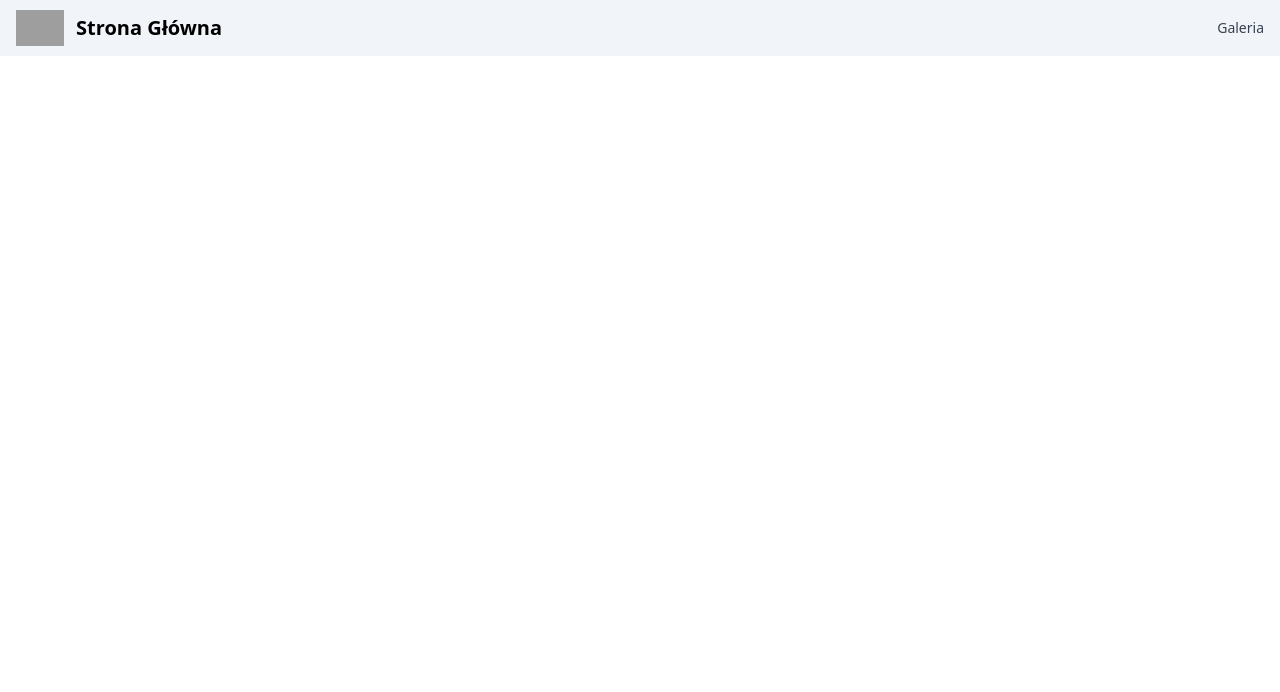
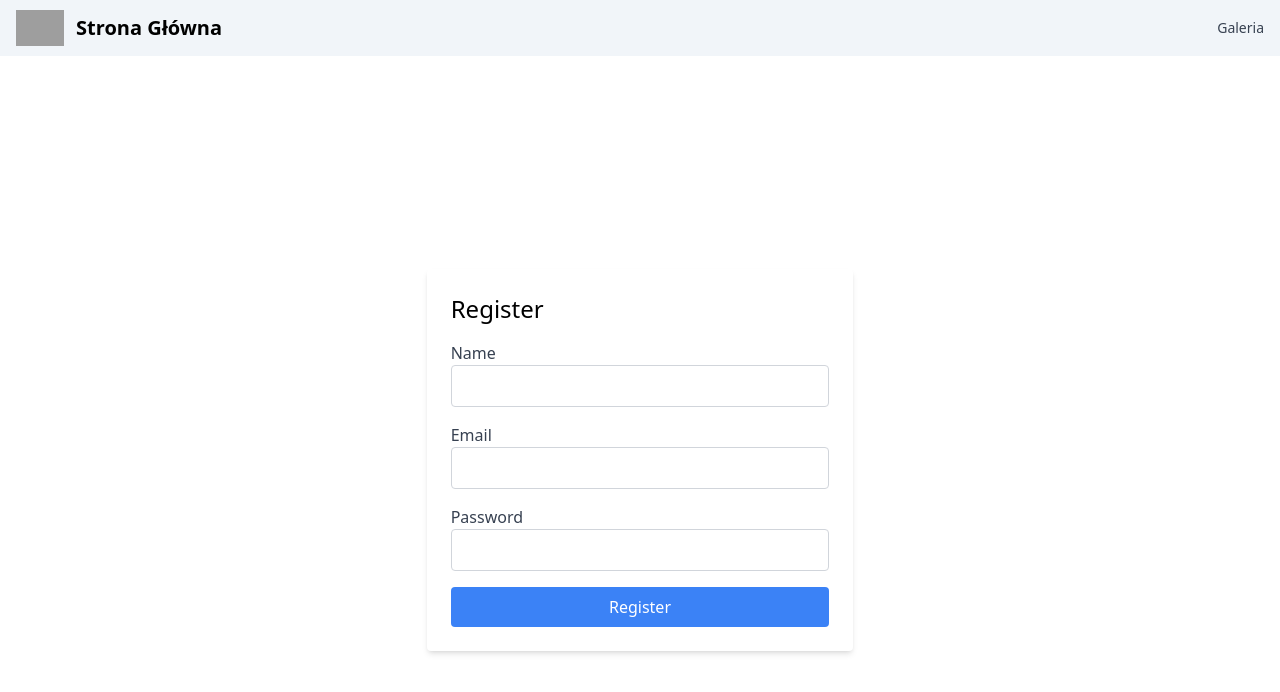
Before and after one commit to KrzysztofLight/KuchnieSwiataBlog, a React (Create React App) app: page /register in a window 1280 px wide. Shown: the top 692 px of the page. Built offline with nearby package versions, Linux system fonts and the light colour scheme; grey boxes are pictures that could not be loaded.

Commit message:
Implement user registration feature with backend integration and add necessary dependencies

```diff
--- a/package.json
+++ b/package.json
@@ -3,9 +3,12 @@
   "version": "0.1.0",
   "private": true,
   "dependencies": {
+    "@tanstack/react-query": "^5.61.3",
     "@testing-library/jest-dom": "^5.17.0",
     "@testing-library/react": "^13.4.0",
     "@testing-library/user-event": "^13.5.0",
+    "bcrypt": "^5.1.1",
+    "cors": "^2.8.5",
     "flowbite-react": "^0.10.2",
     "react": "^18.3.1",
     "react-dom": "^18.3.1",
--- a/src/App.js
+++ b/src/App.js
@@ -1,22 +1,24 @@
 import React from 'react';
 import { BrowserRouter as Router, Route, Routes } from 'react-router-dom';
-import Home from './components/Home';
-/*import Zadanie3 from './components/Zadanie3';
-import Zadanie4 from './components/Zadanie4';
-import Zadanie5 from './components/Zadanie5';
-import Zadanie6 from './components/Zadanie6';
-import Zadanie7 from './components/Zadanie7';
-import Zadanie8 from './components/Zadanie8';
-import Zadanie9 from './components/Zadanie9';*/
-import NavigationBar from './components/Navbar';
+import { QueryClient, QueryClientProvider } from '@tanstack/react-query';
+import MainSite from './components/Home';
+import Register from './components/Register';
+import Navbar from './components/Navbar';
 
-const App = () => (
-  <Router>
-    <NavigationBar />
-    <Routes>
-      <Route path="/" element={<Home />} />
-    </Routes>
-  </Router>
-);
+const queryClient = new QueryClient();
+
+function App() {
+  return (
+    <QueryClientProvider client={queryClient}>
+      <Router>
+        <Navbar />
+        <Routes>
+          <Route exact path="/" element={<MainSite />} />
+          <Route path="/register" element={<Register />} />
+        </Routes>
+      </Router>
+    </QueryClientProvider>
+  );
+}
 
 export default App;
--- a/src/components/Home.jsx
+++ b/src/components/Home.jsx
@@ -1,12 +1,19 @@
 import React from 'react';
+import { useNavigate } from 'react-router';
 import { Card, Carousel } from 'flowbite-react';
 
 export default function MainSite() {
+  const navigate = useNavigate();
+
+  const handleRegisterClick = () => {
+    navigate('/register');
+  };
+
   return (
     <div className="hidden md:flex flex-col items-center min-w-[768px]">
-      <div className="flex justify-between items-center p-4 bg-gray-800 w-4/5">
+      <div className="flex justify-between items-center p-1 bg-gray-800 w-4/5">
         <div className="flex items-center">
-          <img src="/Images/Logo.png" alt="Site Logo" className="h-10 mr-2" />
+          <img src="/Images/Logo.png" alt="Site Logo" className="h-16 w-16 mr-2" />
           <span className="text-xl font-semibold text-white">Kuchnie Świata</span>
         </div>
         <div className="mx-4 w-1/3">
@@ -18,7 +25,12 @@ export default function MainSite() {
         </div>
         <div className="flex items-center space-x-4">
           <button className="px-4 py-2 bg-blue-500 text-white rounded">Login</button>
-          <button className="px-4 py-2 bg-green-500 text-white rounded">Register</button>
+          <button
+            className="px-4 py-2 bg-green-500 text-white rounded"
+            onClick={handleRegisterClick}
+          >
+            Register
+          </button>
         </div>
       </div>
     </div>
--- /dev/null
+++ b/src/components/Register.jsx
@@ -0,0 +1,83 @@
+import React, { useState } from 'react';
+import { useMutation } from '@tanstack/react-query';
+
+async function registerUser(newUser) {
+  const response = await fetch('http://localhost:8000/api/register', {
+    method: 'POST',
+    headers: {
+      'Content-Type': 'application/json',
+    },
+    body: JSON.stringify(newUser),
+  });
+
+  if (!response.ok) {
+    throw new Error('Failed to register user.');
+  }
+
+  return response.json();
+}
+
+export default function Register() {
+  const [name, setName] = useState('');
+  const [email, setEmail] = useState('');
+  const [password, setPassword] = useState('');
+
+  const mutation = useMutation( {
+    mutationFn: registerUser,
+    onSuccess: () => {
+      alert('User registered successfully!');
+      setName('');
+      setEmail('');
+      setPassword('');
+    },
+    onError: () => {
+      alert('Failed to register user.');
+    },
+  });
+
+  const handleSubmit = (e) => {
+    e.preventDefault();
+    mutation.mutate({ name, email, password });
+  };
+
+  return (
+    <div className="flex justify-center items-center h-screen">
+      <form onSubmit={handleSubmit} className="bg-white p-6 rounded shadow-md w-1/3">
+        <h2 className="text-2xl mb-4">Register</h2>
+        <div className="mb-4">
+          <label className="block text-gray-700">Name</label>
+          <input
+            type="text"
+            value={name}
+            onChange={(e) => setName(e.target.value)}
+            className="w-full p-2 border border-gray-300 rounded"
+            required
+          />
+        </div>
+        <div className="mb-4">
+          <label className="block text-gray-700">Email</label>
+          <input
+            type="email"
+            value={email}
+            onChange={(e) => setEmail(e.target.value)}
+            className="w-full p-2 border border-gray-300 rounded"
+            required
+          />
+        </div>
+        <div className="mb-4">
+          <label className="block text-gray-700">Password</label>
+          <input
+            type="password"
+            value={password}
+            onChange={(e) => setPassword(e.target.value)}
+            className="w-full p-2 border border-gray-300 rounded"
+            required
+          />
+        </div>
+        <button type="submit" className="w-full bg-blue-500 text-white p-2 rounded">
+          Register
+        </button>
+      </form>
+    </div>
+  );
+}
```
Also changed, not shown: data/Data.json (added, +25 -0 lines), public/index.html (+0 -23 lines), server.js (added, +47 -0 lines), public/robots.txt (deleted), 1 other file (tests, documents, lock files or other folders).
